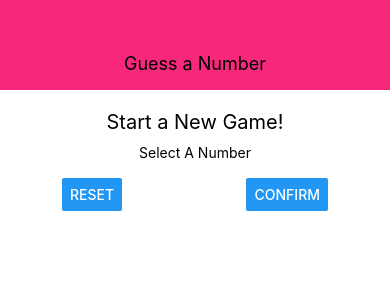
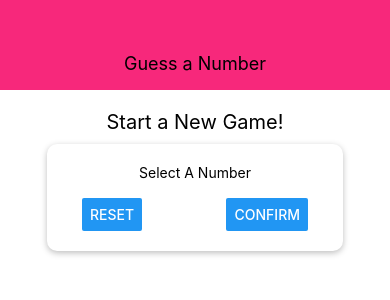
Before and after one commit to AlexDoss42/number_game, a React Native app: screen / in a window 390 px wide. Shown: the top 300 px of the page. Built offline with nearby package versions, Linux system fonts and the light colour scheme.

Commit message:
Adds a little bit more styling to the select a number component

```diff
--- a/screens/StartGameScreen.js
+++ b/screens/StartGameScreen.js
@@ -43,7 +43,21 @@ const styles = StyleSheet.create({
   inputContainer: {
     width: 300,
     maxWidth: '80%',
-    alignItems: 'center'
+    alignItems: 'center',
+    backgroundColor: 'white',
+    padding: 20,
+    borderRadius: 10,
+
+// Shadow only works on iOS
+
+    shadowColor: 'black',
+    shadowOffset: {width: 0, height: 2},
+    shadowOpacity: 0.26,
+    shadowRadius: 6,
+
+// Elevation only works on Android
+
+    elevation: 10
   }
 });
 
```
